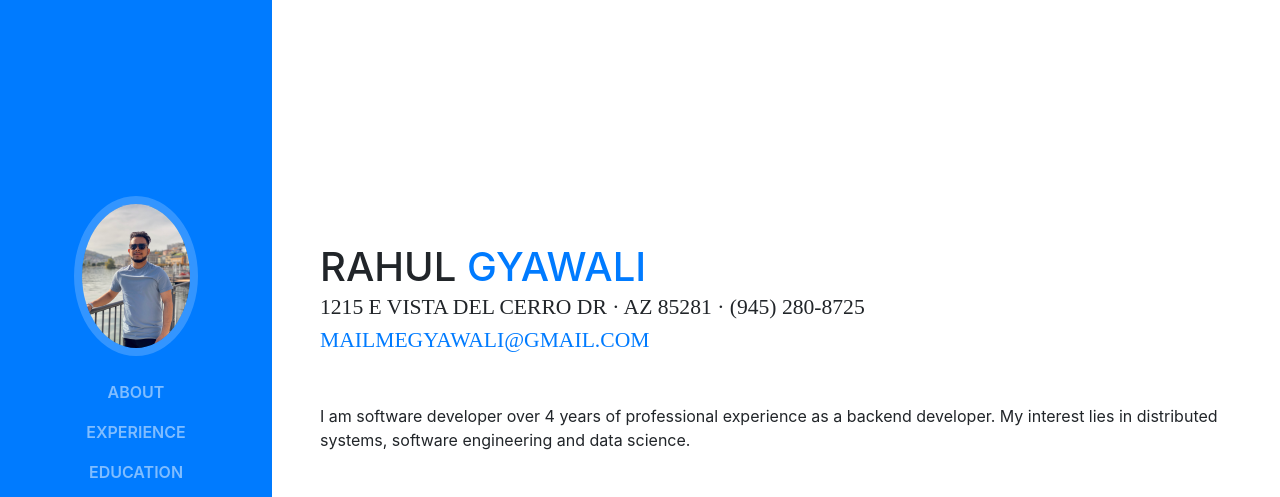
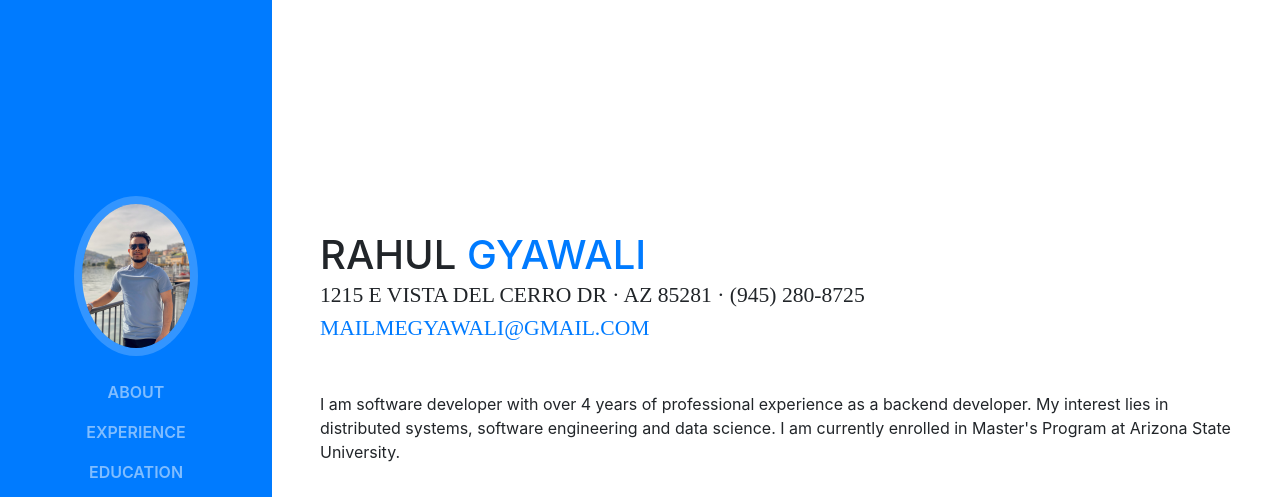
Before and after one commit to rahulgyawali/portfolio, a website with bundled scripts: page index.html in a window 1280 px wide. Shown: the top 497 px of the page. Built offline with nearby package versions, Linux system fonts and the light colour scheme; a web font is replaced by a local one.

Commit message:
"About changes"

```diff
--- a/index.html
+++ b/index.html
@@ -71,7 +71,9 @@
           <div class="subheading mb-5">1215 E Vista Del Cerro Dr · AZ 85281 · (945) 280-8725<br>
             <a href="mailto:mailmegyawali@gmail.com">mailmegyawali@gmail.com</a>
           </div>
-          <p class="mb-5">I am software developer over 4 years of professional experience as a backend developer. My interest lies in distributed systems, software engineering and data science.</p>
+          <p class="mb-5">I am software developer with over 4 years of professional experience as a backend developer. My interest lies in distributed systems, software engineering and data science.
+            I am currently enrolled in Master's Program at Arizona State University.
+          </p>
           <ul class="list-inline list-social-icons mb-0">
             <li class="list-inline-item">
               <a href="https://www.facebook.com/gyawali.rahul/">
```
Also changed, not shown: README.md (deleted), 1 other file.
